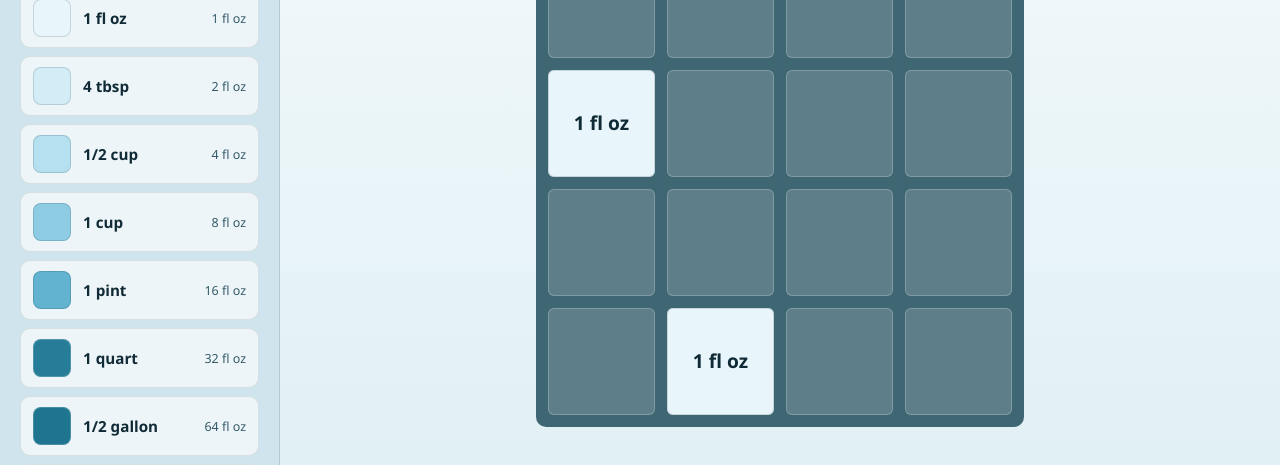
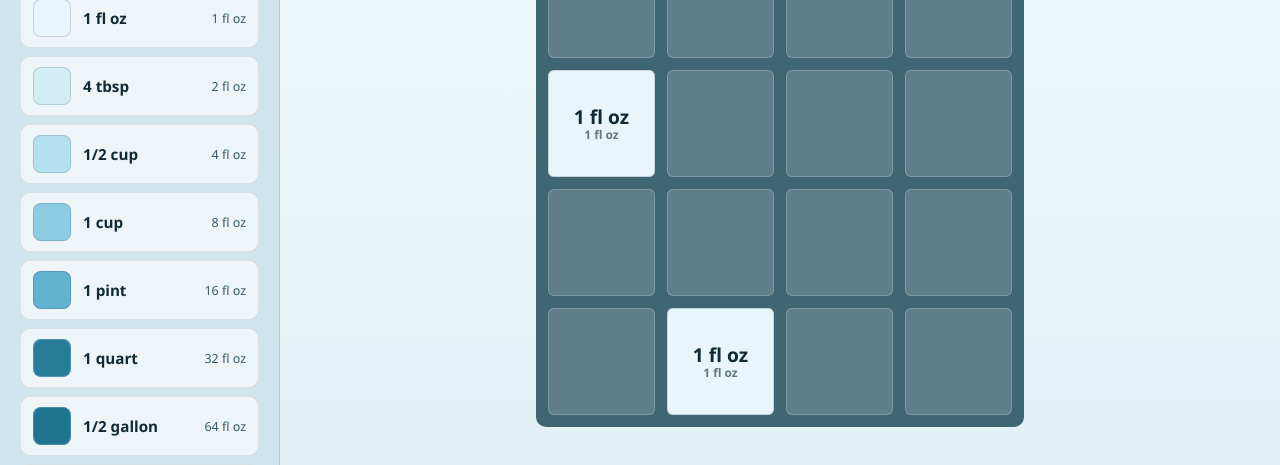
Before and after one commit to andrew-whitman/16gallons, a plain HTML site: page index.html in a window 1280 px wide. Shown: the part 233-698 px from the top of the page. Drawn offline with Linux system fonts and the light colour scheme.

Commit message:
Enhance tile content rendering and styling for improved clarity
- Introduced a new function `updateTileContent` in game.js to manage tile labels and fluid ounce displays.
- Updated the render function to utilize the new tile content rendering logic.
- Adjusted styles in styles.css for tiles, including layout changes and new classes for labels, enhancing visual clarity and organization.

```diff
--- a/game.js
+++ b/game.js
@@ -617,6 +617,26 @@ function updateWaterLevel() {
   waterEl.style.setProperty("--water-height", `${waterFillPercent(maxTile)}%`);
 }
 
+function updateTileContent(element, value) {
+  let label = element.querySelector(".tile__label");
+  let oz = element.querySelector(".tile__oz");
+
+  if (!label) {
+    label = document.createElement("span");
+    label.className = "tile__label";
+    oz = document.createElement("span");
+    oz.className = "tile__oz";
+    element.replaceChildren(label, oz);
+  }
+
+  const kitchenLabel = volumeLabel(value);
+  const flOzLabel = formatFlOz(value);
+
+  label.textContent = kitchenLabel;
+  oz.textContent = flOzLabel;
+  element.setAttribute("aria-label", `${kitchenLabel}, ${flOzLabel}`);
+}
+
 function render() {
   const boardRect = boardEl.getBoundingClientRect();
   const gap = 12;
@@ -648,7 +668,7 @@ function render() {
     }
 
     element.className = `tile tile--${tile.value}`;
-    element.textContent = volumeLabel(tile.value);
+    updateTileContent(element, tile.value);
 
     if (tile.isNew) element.classList.add("tile--new");
     if (tile.mergedFrom) element.classList.add("tile--merged");
--- a/styles.css
+++ b/styles.css
@@ -469,19 +469,34 @@ button:focus-visible,
 .tile {
   position: absolute;
   display: flex;
+  flex-direction: column;
   align-items: center;
   justify-content: center;
-  padding: 8px;
+  gap: 2px;
+  padding: 6px 8px;
   border-radius: 6px;
   font-weight: 700;
   text-align: center;
-  line-height: 1.15;
+  line-height: 1.1;
   box-shadow: inset 0 0 0 1px var(--tile-edge-light);
   transition:
     top 120ms ease-in-out,
     left 120ms ease-in-out,
     transform 120ms ease-in-out;
   z-index: 1;
+}
+
+.tile__label {
+  display: block;
+}
+
+.tile__oz {
+  display: block;
+  font-size: 0.62em;
+  font-weight: 600;
+  line-height: 1;
+  opacity: 0.62;
+  font-variant-numeric: tabular-nums;
 }
 
 .tile--new {
```
